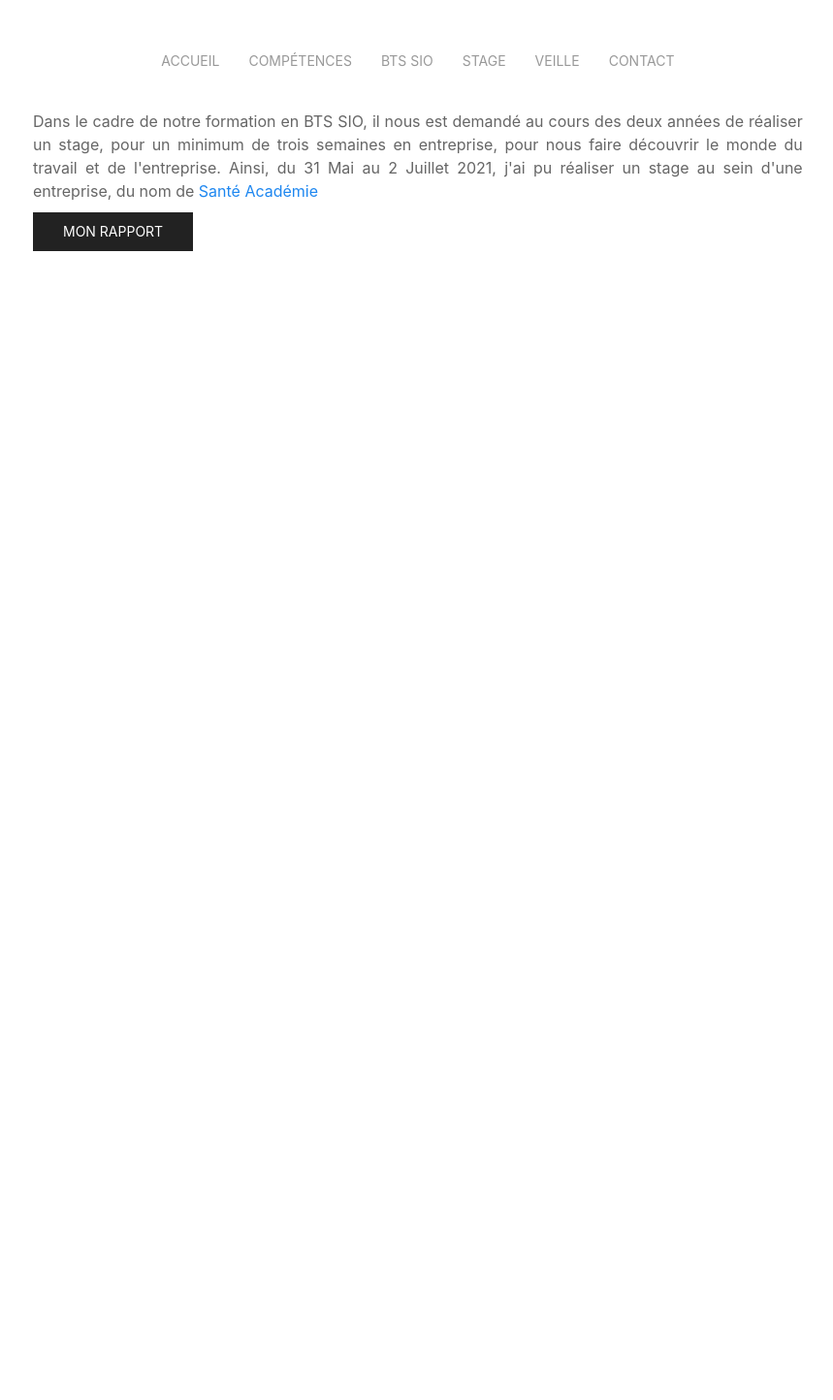
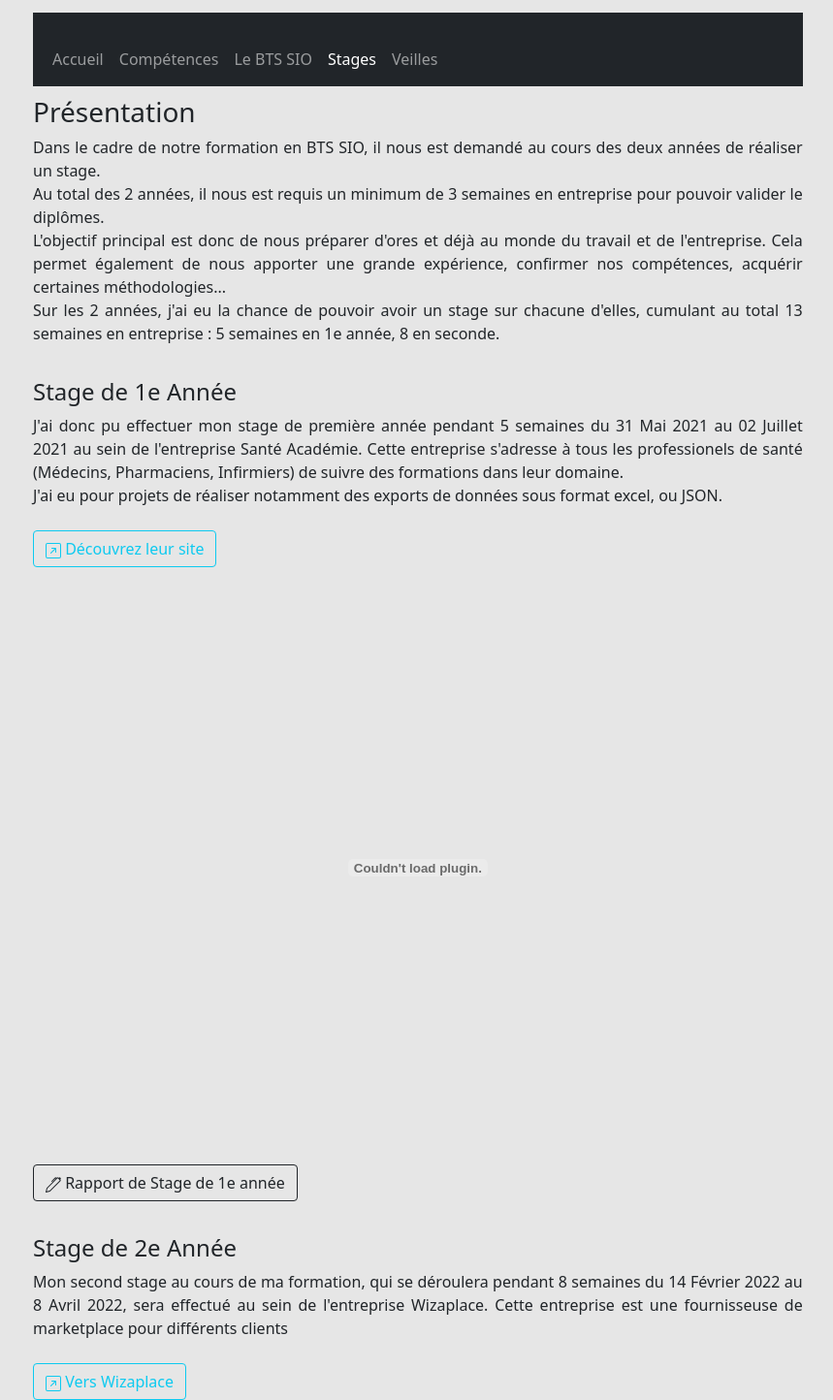
Before and after one commit to Galifire/galifire.github.io, a PHP site: page /stage.html in a window 1280 px wide. Shown: the whole page at 97% size, without its empty margins (286-1145 px from the left). Before the commit the page ends 259 px from the top, so only its background shows below. Run offline with PHP 8.4, Linux system fonts and the light colour scheme; some libraries are stand-ins or nearby versions.

Commit message:
switched style framework, added PDFs, embeds, added some content

```diff
--- a/index.css
+++ b/index.css
@@ -1,3 +1,7 @@
+html {
+    background-color: rgb(230, 230, 230);
+}
+
 body {
     text-align: justify;
     height: 29.7cm;
@@ -7,18 +11,24 @@ body {
     margin-left: 25%;
     margin-right: 25%;
     margin-bottom: 2%;
+    background-color: rgb(230, 230, 230);
 }
 
 div {
     margin-top: 10px;
 }
 
+.i {
+    font-style: italic;
+}
+
 h1 {
     text-align: center;
 }
 
-.send {
-    text-align: right;
+nav {
+    align-items: center;
+    text-align: center;
 }
 
 footer {
--- a/stage.html
+++ b/stage.html
@@ -1,54 +1,104 @@
 <!DOCTYPE html>
 <html lang="fr">
   <head>
-    <!-- UIkit CSS -->
-    <link rel="stylesheet" href="https://cdn.jsdelivr.net/npm/uikit@3.7.6/dist/css/uikit.min.css" />
-    <link rel="stylesheet" href="./index.css"/>
+    <!-- CSS only -->
+      <link href="https://cdn.jsdelivr.net/npm/bootstrap@5.1.3/dist/css/bootstrap.min.css" rel="stylesheet" integrity="sha384-1BmE4kWBq78iYhFldvKuhfTAU6auU8tT94WrHftjDbrCEXSU1oBoqyl2QvZ6jIW3" crossorigin="anonymous">
+      <link rel="stylesheet" href="./index.css" />
   </head>
 
 <body>
   <header>
-          <nav class="uk-navbar">
-              <div class="uk-navbar-center">
-                <ul class="uk-navbar-nav">
-                    <li>
-                      <a href="index.html">Accueil</a>
+    <nav class="navbar navbar-expand-lg navbar-dark bg-dark">
+      <div class="container-fluid">
+        <div class="navbar-collapse collapse" id="navbarColor01">
+          <ul class="navbar-nav me-auto mb-2 mb-lg-0">
+            <li class="nav-item">
+              <a class="nav-link" href="index.html">Accueil</a>
             </li>
-                    <li>
-                      <a href="skills.html">Compétences</a>
+            <li class="nav-item">
+              <a class="nav-link" href="skills.html">Compétences</a>
             </li>
-                    <li>
-                      <a href="bts.html">BTS SIO</a>
+            <li class="nav-item">
+              <a class="nav-link" href="bts.html">Le BTS SIO</a>
             </li>
-                    <li>
-                      <a href="stage.html">Stage</a>
+            <li class="nav-item">
+              <a class="nav-link active" aria-current="page" href="stage.html">Stages</a>
             </li>
-                    <li>
-                      <a href="veille.html">Veille</a>
-                    </li>
-                    <li>
-                      <a href="contact.html">Contact</a>
+            <li class="nav-item">
+              <a class="nav-link" href="veille.html">Veilles</a>
             </li>
           </ul>
         </div>
+      </div>
     </nav>
   </header>
+
+    <div class="pres">
+      <h3>Présentation</h3>
+      Dans le cadre de notre formation en BTS SIO, il nous est demandé au cours des deux années de réaliser un stage.<br>
+      Au total des 2 années, il nous est requis un minimum de 3 semaines en entreprise pour pouvoir valider le diplômes.<br>
+      L'objectif principal est donc de nous préparer d'ores et déjà au monde du travail et de l'entreprise.
+      Cela permet également de nous apporter une grande expérience, confirmer nos compétences, acquérir certaines méthodologies...<br>
+      Sur les 2 années, j'ai eu la chance de pouvoir avoir un stage sur chacune d'elles, cumulant au total 13 semaines en entreprise :
+      5 semaines en 1e année, 8 en seconde.
+    </div>
+
+    <br>
+
     <div class="firstyear">
-    <div class="pres">
-      Dans le cadre de notre formation en BTS SIO, il nous est demandé au cours des deux années de réaliser un stage, pour un minimum
-      de trois semaines en entreprise, pour nous faire découvrir le monde du travail et de l'entreprise.
-      Ainsi, du 31 Mai au 2 Juillet 2021, j'ai pu réaliser un stage au sein d'une entreprise, du nom de
-       <a href="https://www.santeacademie.com/" target="_blank">Santé Académie</a>
+      <h4>Stage de 1e Année</h4>
+      J'ai donc pu effectuer mon stage de première année pendant 5 semaines du 31 Mai 2021 au 02 Juillet 2021 au sein de l'entreprise Santé Académie.
+      Cette entreprise s'adresse à tous les professionels de santé (Médecins, Pharmaciens, Infirmiers) de suivre des formations dans leur domaine.<br>
+      J'ai eu pour projets de réaliser notamment des exports de données sous format excel, ou JSON.
+      <br> <br>
+      <a href="https://www.santeacademie.com/" target="_blank">
+        <button class="btn btn-outline-info">
+          <svg xmlns="http://www.w3.org/2000/svg" width="16" height="16" fill="currentColor" class="bi bi-arrow-up-right-square" viewBox="0 0 16 16">
+            <path fill-rule="evenodd" d="M15 2a1 1 0 0 0-1-1H2a1 1 0 0 0-1 1v12a1 1 0 0 0 1 1h12a1 1 0 0 0 1-1V2zM0 2a2 2 0 0 1 2-2h12a2 2 0 0 1 2 2v12a2 2 0 0 1-2 2H2a2 2 0 0 1-2-2V2zm5.854 8.803a.5.5 0 1 1-.708-.707L9.243 6H6.475a.5.5 0 1 1 0-1h3.975a.5.5 0 0 1 .5.5v3.975a.5.5 0 1 1-1 0V6.707l-4.096 4.096z"/>
+          </svg>
+          Découvrez leur site
+        </button>
+      </a>
+      <br>
+      <div class="content">
+        <embed src="./assets/rapport_stage_1_raphael_dumas.pdf" type="application/pdf" width="100%" height="600px" /><br/>
+        <a href="./assets/rapport_stage_1_raphael_dumas.pdf" target="_blank">
+          <button type="button" class="btn btn-outline-dark">
+            <svg xmlns="http://www.w3.org/2000/svg" width="16" height="16" fill="currentColor" class="bi bi-pen" viewBox="0 0 16 16">
+              <path d="m13.498.795.149-.149a1.207 1.207 0 1 1 1.707 1.708l-.149.148a1.5 1.5 0 0 1-.059 2.059L4.854 14.854a.5.5 0 0 1-.233.131l-4 1a.5.5 0 0 1-.606-.606l1-4a.5.5 0 0 1 .131-.232l9.642-9.642a.5.5 0 0 0-.642.056L6.854 4.854a.5.5 0 1 1-.708-.708L9.44.854A1.5 1.5 0 0 1 11.5.796a1.5 1.5 0 0 1 1.998-.001zm-.644.766a.5.5 0 0 0-.707 0L1.95 11.756l-.764 3.057 3.057-.764L14.44 3.854a.5.5 0 0 0 0-.708l-1.585-1.585z"/>
+            </svg>
+            Rapport de Stage de 1e année
+          </button>
+        </a>
       </div>
+    </div>
+    <br>
+    <div class="secondyear">
+      <h4>Stage de 2e Année</h4>
+      Mon second stage au cours de ma formation, qui se déroulera pendant 8 semaines du 14 Février 2022 au 8 Avril 2022, sera effectué au sein de l'entreprise Wizaplace.
+      Cette entreprise est une fournisseuse de marketplace pour différents clients
+      <br><br>
+      <a href="https://www.wizaplace.com/" target="_blank">
+        <button class="btn btn-outline-info">
+          <svg xmlns="http://www.w3.org/2000/svg" width="16" height="16" fill="currentColor" class="bi bi-arrow-up-right-square" viewBox="0 0 16 16">
+            <path fill-rule="evenodd" d="M15 2a1 1 0 0 0-1-1H2a1 1 0 0 0-1 1v12a1 1 0 0 0 1 1h12a1 1 0 0 0 1-1V2zM0 2a2 2 0 0 1 2-2h12a2 2 0 0 1 2 2v12a2 2 0 0 1-2 2H2a2 2 0 0 1-2-2V2zm5.854 8.803a.5.5 0 1 1-.708-.707L9.243 6H6.475a.5.5 0 1 1 0-1h3.975a.5.5 0 0 1 .5.5v3.975a.5.5 0 1 1-1 0V6.707l-4.096 4.096z"/>
+          </svg>
+          Vers Wizaplace
+        </button>
+      </a>
+      <br>
       <div class="content">
-      <a href="./assets/rapport_stage_raphael_dumas.pdf" target="_blank">
-        <button type="button" class="uk-button uk-button-secondary">Mon Rapport</button>
-      </a>
+        <!--embed src="./assets/rapport_stage_2_raphael_dumas.pdf" type="application/pdf" width="100%" height="600px" /><br/>
+        <a href="./assets/rapport_stage_2_raphael_dumas.pdf" target="_blank">
+          <button type="button" class="btn btn-outline-dark">
+            <svg xmlns="http://www.w3.org/2000/svg" width="16" height="16" fill="currentColor" class="bi bi-pen" viewBox="0 0 16 16">
+              <path d="m13.498.795.149-.149a1.207 1.207 0 1 1 1.707 1.708l-.149.148a1.5 1.5 0 0 1-.059 2.059L4.854 14.854a.5.5 0 0 1-.233.131l-4 1a.5.5 0 0 1-.606-.606l1-4a.5.5 0 0 1 .131-.232l9.642-9.642a.5.5 0 0 0-.642.056L6.854 4.854a.5.5 0 1 1-.708-.708L9.44.854A1.5 1.5 0 0 1 11.5.796a1.5 1.5 0 0 1 1.998-.001zm-.644.766a.5.5 0 0 0-.707 0L1.95 11.756l-.764 3.057 3.057-.764L14.44 3.854a.5.5 0 0 0 0-.708l-1.585-1.585z"/>
+            </svg>
+            Rapport de Stage de 2e année
+          </button>
+        </a-->
+      </div>
+    </div>
+
   </body>
-    <footer>
-    <!-- UIkit JS -->
-    <script src="https://cdn.jsdelivr.net/npm/uikit@3.7.6/dist/js/uikit.min.js"></script>
-    <script src="https://cdn.jsdelivr.net/npm/uikit@3.7.6/dist/js/uikit-icons.min.js"></script>
-    <script src="https://code.jquery.com/jquery-3.6.0.min.js" integrity="sha256-/xUj+3OJU5yExlq6GSYGSHk7tPXikynS7ogEvDej/m4=" crossorigin="anonymous"></script>
-    </footer>
 </html>
```
Also changed, not shown: bts.html (+17 -25 lines), contact.html (deleted, +0 -61 lines), footer.html (deleted, +0 -8 lines), header.html (deleted, +0 -35 lines), index.html (+32 -25 lines), skills.html (+35 -34 lines), veille.html (+18 -24 lines), 1 other file. Lines whose indentation alone changed are shown as unchanged.
